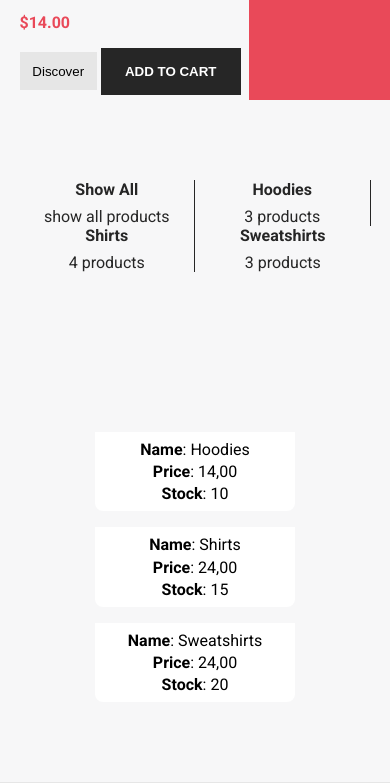
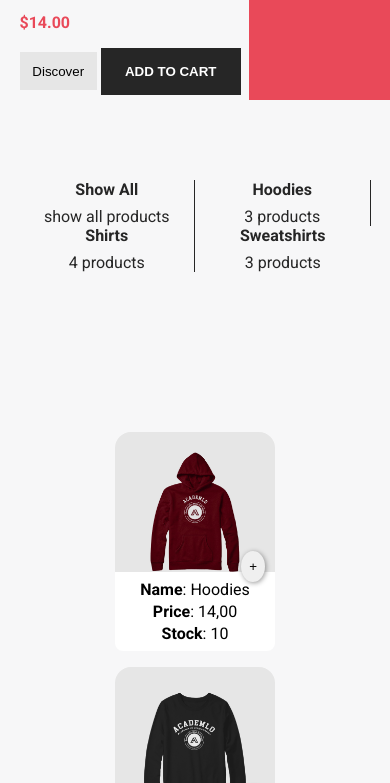
Before and after one commit to Judare1990/Shopping-cart, a plain HTML site: page index.html in a window 390 px wide. Shown: the part 307-1090 px from the top of the page. Drawn offline with nearby package versions, Linux system fonts and the light colour scheme.

Commit message:
Last last commit

```diff
--- a/styles.css
+++ b/styles.css
@@ -550,7 +550,8 @@ body.dark__mode {
      }
 
      .product__img{
-        display: none;
+         width: 200px;
+         height: 180px;
      }
 
      .product__info{
@@ -581,14 +582,29 @@ body.dark__mode {
       }
 
       .product__img{
-         display: none;
+         width: 160px;
+         height: 140px;
      }
 
      .product__info{
          margin-left: 0;
+         width: 160px;
          align-items: center;
      }
       .product__icons{
           margin-left: 15px;
       }
+
+      .btn__add{
+         padding: .5rem;
+         border-radius: 50%;
+         border: none;
+         box-shadow: 1px 1px 5px rgb(0 0 0 / .4);
+         cursor: pointer;
+
+         position: absolute;
+     bottom: -10px;
+     right: 10px;
+
       }
+  }
```
Lines whose indentation alone changed are shown as unchanged.
